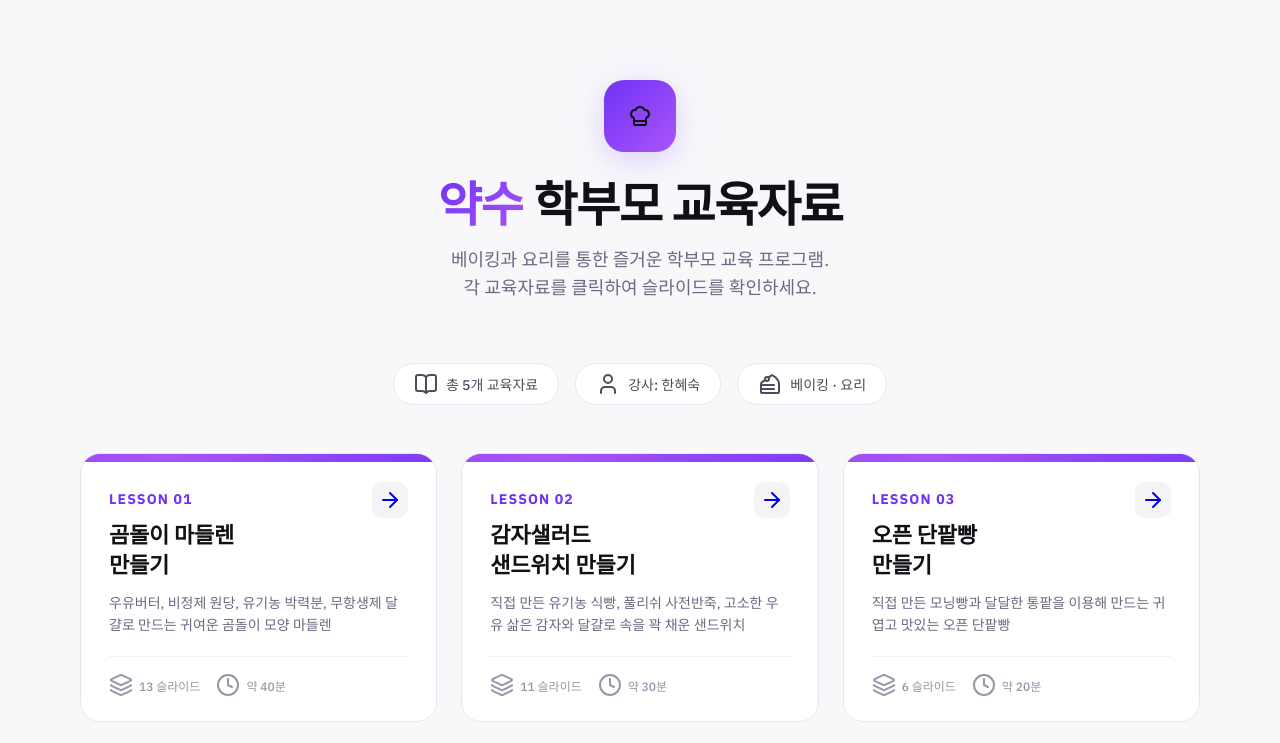
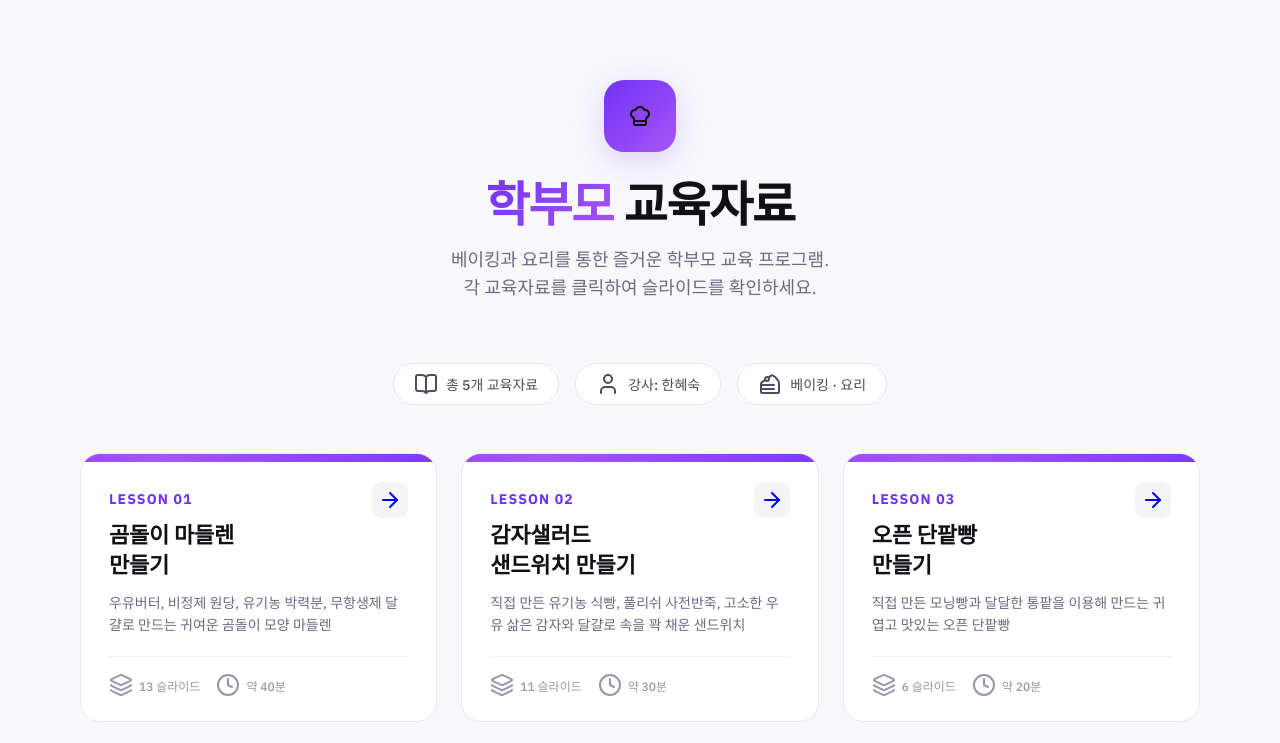
Before and after one commit to railac73/lesson-hub, a website: page index.html in a window 1280 px wide. Shown: the top 743 px of the page. Drawn offline with nearby package versions, Linux system fonts and the light colour scheme.

Commit message:
fix: index.html 메인 타이틀에서 '약수' 문구 제거

```diff
--- a/index.html
+++ b/index.html
@@ -322,7 +322,7 @@
     <div class="hero-icon">
       <i data-lucide="chef-hat"></i>
     </div>
-    <h1><span>약수</span> 학부모 교육자료</h1>
+    <h1><span>학부모</span> 교육자료</h1>
     <p>베이킹과 요리를 통한 즐거운 학부모 교육 프로그램.<br>각 교육자료를 클릭하여 슬라이드를 확인하세요.</p>
   </header>
 
```
